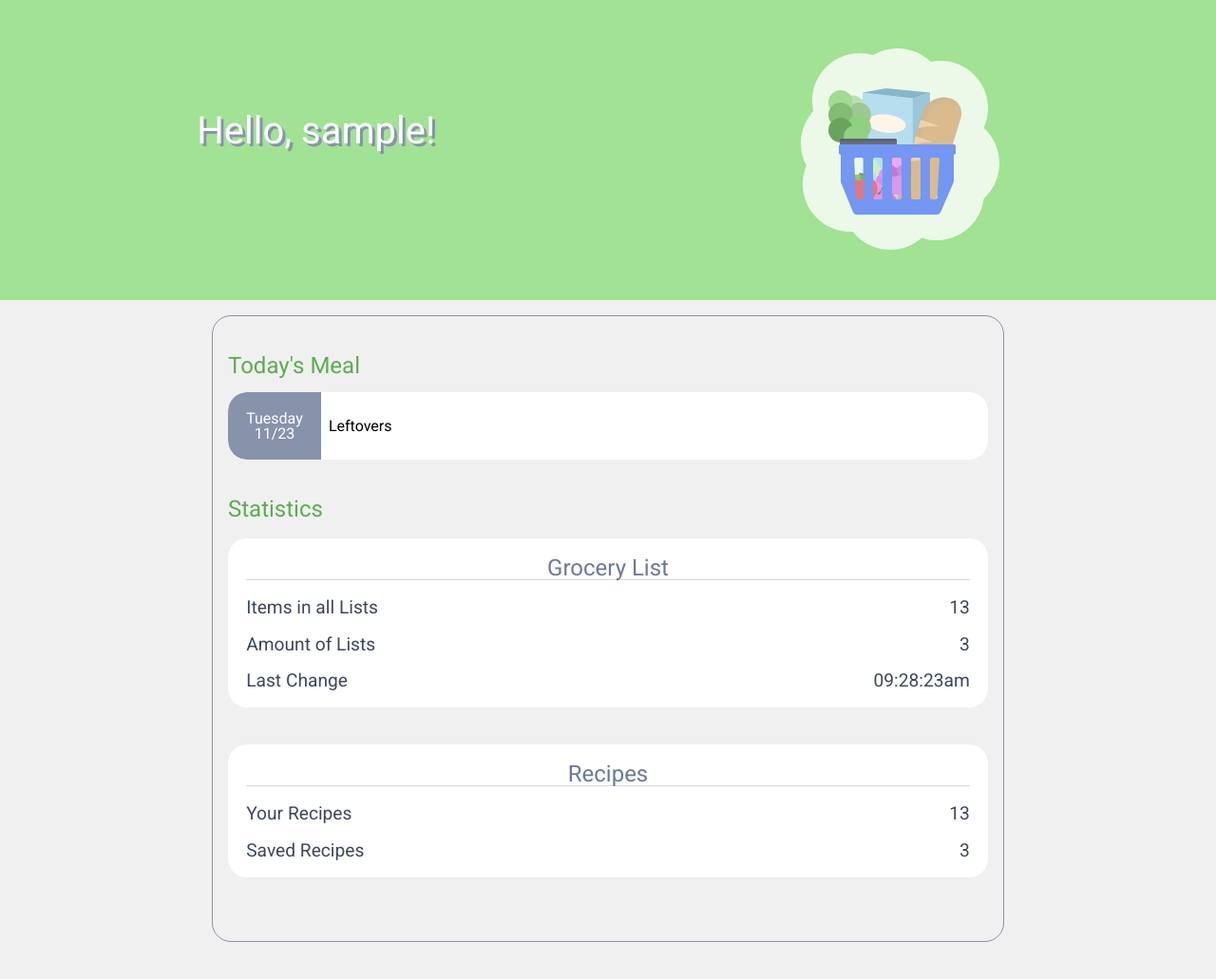
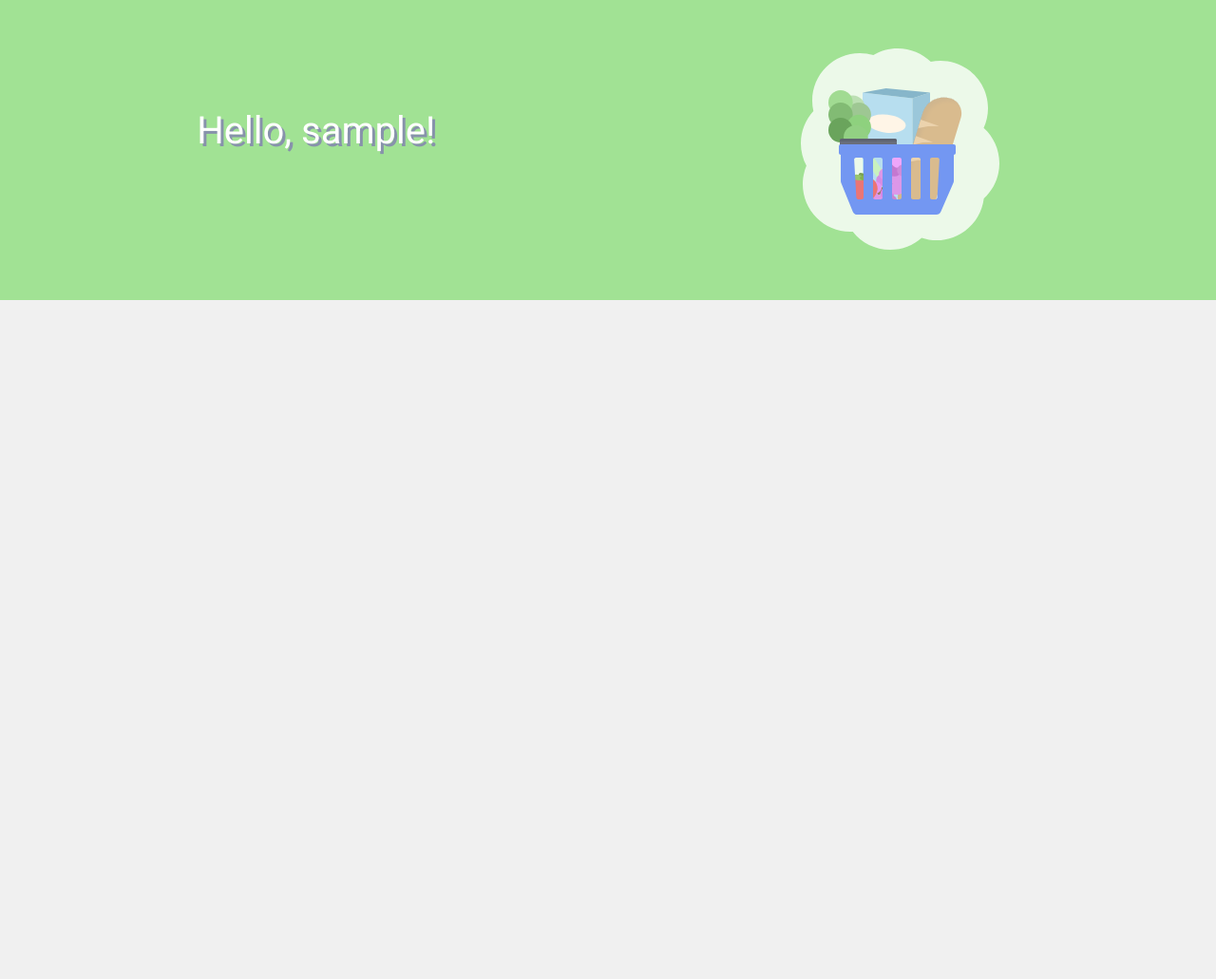
Before and after one commit to DrakeB1234/Grocery-Web-Application, a Flask app: page / in a window 1280 px wide. Shown: the part 73-1104 px from the top of the page at 95% size. Run offline with Flask 2, Linux system fonts and the light colour scheme; the visitor is signed in with stand-in values (Sample User, id 1); tables that the repository leaves empty or names only in its code hold one stand-in row (values such as "Sample post"); grey boxes marked "Sample" are stand-in pictures; data that the repository does not hold is empty; some libraries are stand-ins or nearby versions.

Commit message:
making changes to homepage design

```diff
--- a/static/css/home.css
+++ b/static/css/home.css
@@ -3,10 +3,6 @@ body {
     background-color: var(--white-medli);
 }
 
-/* main container */
-main.container {
-
-}
     /* first container */
     main.container > div.container:first-child {
         display: grid;
@@ -22,68 +18,3 @@ main.container {
             color: var(--white-light);
             text-shadow: 3px 3px var(--grey-light);
         }
-    /* second container */
-    main.container > div.container:last-child {
-        display: flex;
-        flex-direction: column;
-        width: clamp(10em, 90%, 50em);
-        padding: 1em 1em 3em 1em;
-        margin: 1em auto 1em auto;
-        border: 1px solid var(--grey-light);
-        border-radius: 20px;
-    }
-        /* h1 text */
-        div.container:last-child > h1 {
-            margin-top: 1em;
-            font-size: 1.5rem;
-            color: var(--main-med);
-        }
-        /* card */
-        div.card-container {
-            display: flex;
-            align-items: center;
-            margin: 1em 0 1em 0;
-            border-radius: 20px;
-            background-color: var(--white-light);
-            overflow: hidden;
-        }
-            /* vertical */
-            div.card-container div.card-vertical {
-                display: flex;
-                flex-direction: column;
-                align-items: center;
-                padding: 1.2em;
-                border-radius: 20px 0 0 20px;
-                color: var(--white-light);
-                background-color: var(--grey-light);
-            }
-            /* h3 */
-            div.card-container h3 {
-                margin-left: 0.5em;
-                overflow: hidden;
-                overflow-wrap: break-word;
-            }
-        /* second cards (statistics */
-        div.card-stats {
-            display: flex;
-            flex-direction: column;
-            padding: 1em;
-            margin: 1em 0 1em 0;
-            border-radius: 20px;
-            font-size: 1.2rem;
-            color: var(--grey-dark);
-            background-color: var(--white-light);
-        }
-            /* card */
-            div.card-stats .card {
-                display: flex;
-                justify-content: space-between;
-                padding-top: 1em;
-            }
-            /* h1 */
-            div.card-stats h1 {
-                font-size: 1.5rem;
-                color: var(--grey-med);
-                border-bottom: 1px solid var(--white-med);
-                text-align: center;
-            }
--- a/templates/home.html
+++ b/templates/home.html
@@ -16,42 +16,5 @@
             <h1>Hello, {{ user["username"] }}!</h1>
             <object data="../static/images/images/graphic-basket.svg"></object>
         </div>
-        <div class="container">
-            <h1>Today's Meal</h1>
-            <div class="card-container">
-                <div class="card-vertical">
-                    <h1>Tuesday</h1>
-                    <h2>11/23</h2>
-                </div>
-                <h3>Leftovers</h3>
-            </div>
-            <h1>Statistics</h1>
-            <div class="card-stats">
-                <h1>Grocery List</h1>
-                <div class="card">
-                    <h2>Items in all Lists</h2>
-                    <h3>13</h3>
-                </div>
-                <div class="card">
-                    <h2>Amount of Lists</h2>
-                    <h3>3</h3>
-                </div>
-                <div class="card">
-                    <h2>Last Change</h2>
-                    <h3>09:28:23am</h3>
-                </div>
-            </div>
-            <div class="card-stats">
-                <h1>Recipes</h1>
-                <div class="card">
-                    <h2>Your Recipes</h2>
-                    <h3>13</h3>
-                </div>
-                <div class="card">
-                    <h2>Saved Recipes</h2>
-                    <h3>3</h3>
-                </div>
-            </div>
-        </div>
     </main>
 {% endblock %}
--- a/templates/layout.html
+++ b/templates/layout.html
@@ -36,13 +36,11 @@
                     <img id="avatar" src="../{{ user['avatar_path'] }}">
                     <h1>Hello, {% block username %}{% endblock %}!</h1><i class="fa-solid fa-xmark"></i>
                 </a>
-                <a></a>
                 <a href="/"><img id="icon" src="../static/images/icons/icon-house.svg"><h1>Home</h1></a>
                 <a href="/list"><img id="icon" src="../static/images/icons/icon-list.svg"><h1>Lists</h1></a>
                 <a href=""><img id="icon" src="../static/images/icons/icon-book.svg"><h1>Recipes</h1></a>
                 <a href=""><img id="icon" src="../static/images/icons/icon-calendar.svg"><h1>Calendar</h1></a>
-                <a></a>
-                <a href="/accntsettings">Account Settings</a>
+                <a href="/accntsettings" class="mobile-link-settings">Account Settings</a>
                 <a href="/logout">Logout</a>
             </nav>
         </nav>
```
Also changed, not shown: static/css/layout.css (+23 -14 lines).
